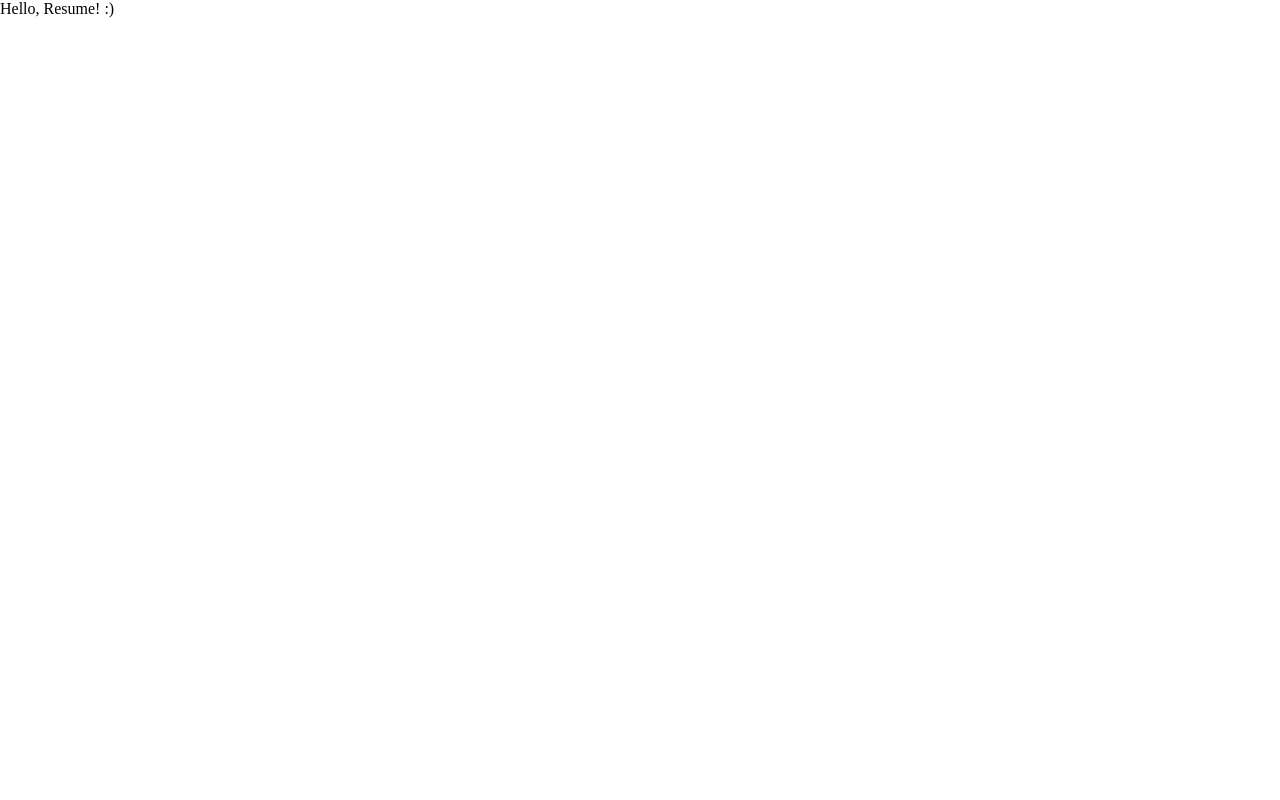
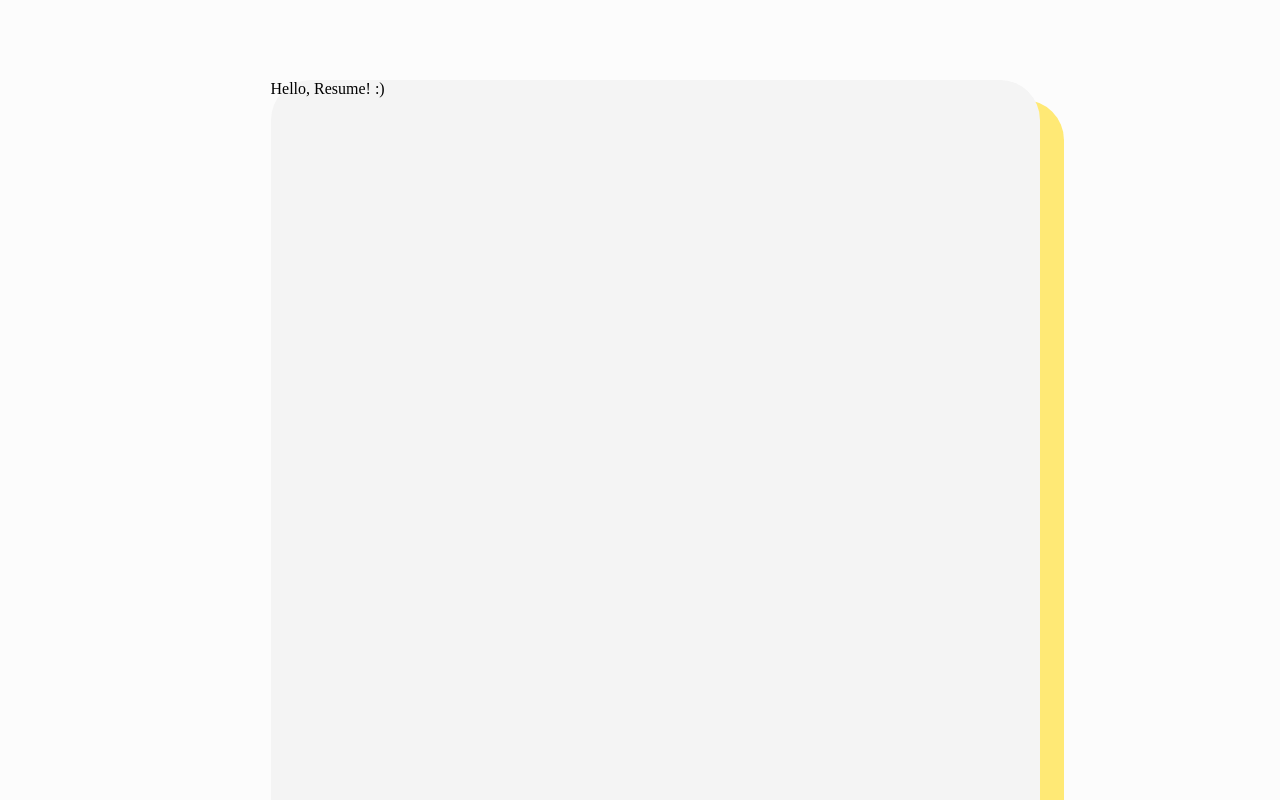
Before and after one commit to diananeg01/02-resume, a React (Vite) app: page / in a window 1280 px wide. Shown: the top 800 px of the page. Built offline with nearby package versions, Linux system fonts and the light colour scheme.

Commit message:
create Layout

```diff
--- a/src/App.jsx
+++ b/src/App.jsx
@@ -1,10 +1,10 @@
-import styled from 'styled-components';
 import './normalize.css'
+import Layout from './components/Layout';
 
 export default function App() {
   return (
-    <main>
+    <Layout>
       Hello, Resume! :)
-    </main>
+    </Layout>
   )
 }
--- /dev/null
+++ b/src/components/Layout.jsx
@@ -0,0 +1,33 @@
+import styled from 'styled-components';
+
+const Layout = (props) => {
+  return (
+    <Background>
+      <Page>
+        {props.children}
+      </Page>
+    </Background>
+  )
+}
+
+export default Layout;
+
+const Background = styled.div`
+  width: 100vw;
+  min-height: 100vh;
+  display: flex;
+  flex-direction: column;
+  align-items: center;
+  justify-content: center;
+  background: #FCFCFC;
+`;
+
+const Page = styled.div`
+  width: 769px;
+  min-height: 1247px;
+  margin: 80px 58.5px 74px 88.5px;
+  flex-shrink: 0;
+  border-radius: 40px;
+  background: #F4F4F4;
+  box-shadow: 24px 20px 0px 0px #FFE975;
+`;
```
